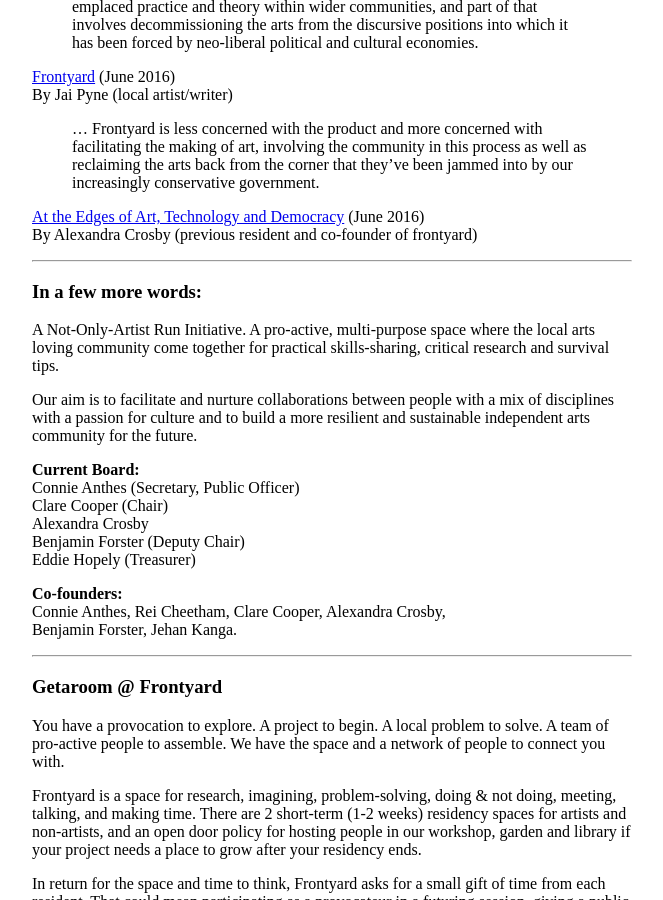
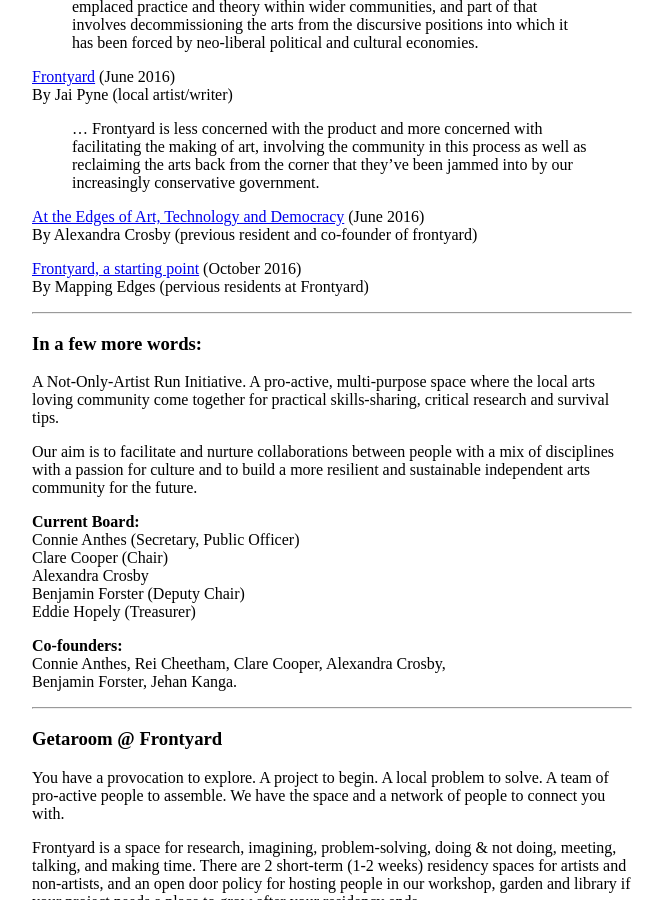
Before and after one commit to frontyardprojects/frontyardprojects.github.io, a Jekyll site: the page built from about/index.md, in a window 1280 px wide and 900 px high, scrolled down 559 px. Shown: the whole window, without its empty margins (308-971 px from the left). Built offline with Jekyll 4.4.1, drawn with Linux system fonts in a browser that asks for light colours.

Commit message:
added Mapping Edges text

```diff
--- a/about/index.md
+++ b/about/index.md
@@ -32,6 +32,9 @@
 
 [At the Edges of Art, Technology and Democracy](https://www.openaustraliafoundation.org.au/2016/06/07/at-the-edges-of-art-and-technology/) (June 2016)
 By Alexandra Crosby (previous resident and co-founder of frontyard)
+
+[Frontyard, a starting point](http://walkinglab.org/frontyard-a-starting-point/) (October 2016)
+By Mapping Edges (pervious residents at Frontyard)
 
 * * * *
 
```
